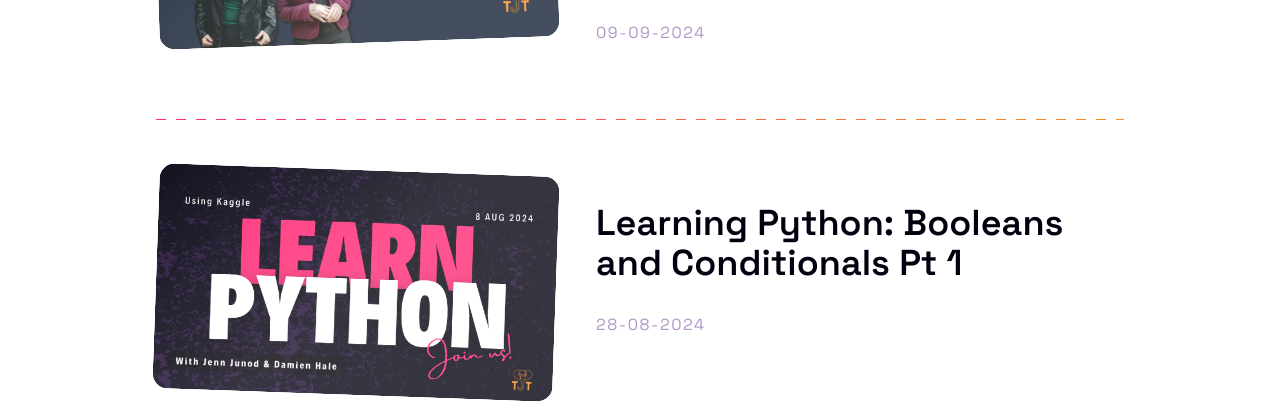
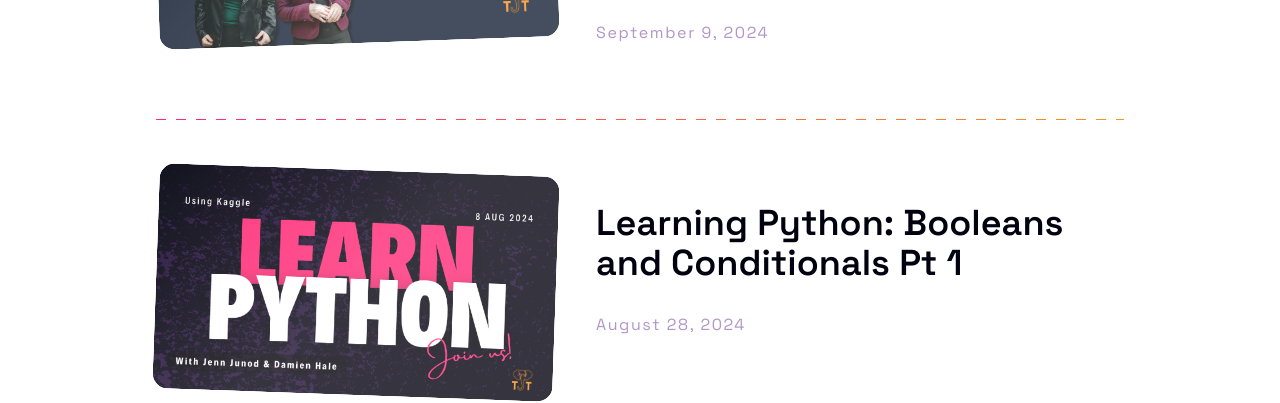
Before and after one commit to jennjunod/teachjenntech, an Astro site: page /blog in a window 1280 px wide. Shown: the part 360-763 px from the top of the page. Built offline with nearby package versions, Linux system fonts and the light colour scheme; Astro itself is replaced by a stand-in of ours.

Commit message:
Update PublishDate.astro

```diff
--- a/src/components/blog/PublishDate.astro
+++ b/src/components/blog/PublishDate.astro
@@ -6,5 +6,5 @@ const {date} = Astro.props;
         text-pacamara-primary/50 font-pacamara-space tracking-widest transition-all duration-300 text-[16px]
         dark:text-white/40
     ">
-    { dateFormat(date, "dd-mm-yyyy") }
+    { dateFormat(date, "mmmm d, yyyy") }
 </small>
```
